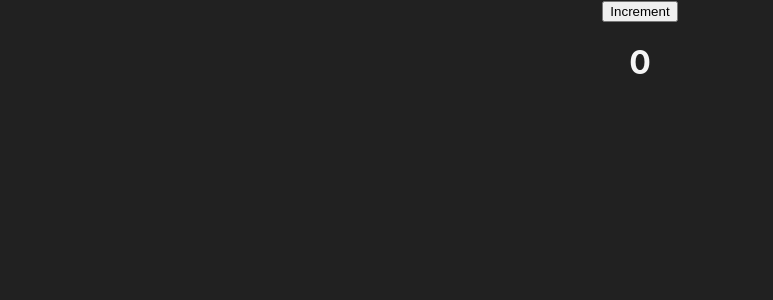
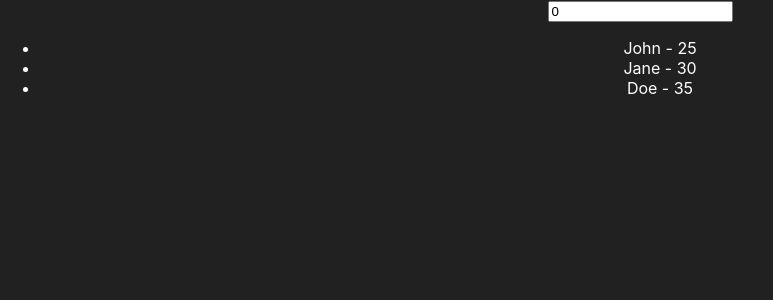
Before and after one commit to vishalnagle/React-Tutorial, a React (Create React App) app: page / in a window 1280 px wide. Shown: the top 300 px of the page, without its empty margins (0-773 px from the left). Built offline with nearby package versions, Linux system fonts and the light colour scheme.

Commit message:
useMemo example added

```diff
--- a/src/App.js
+++ b/src/App.js
@@ -16,6 +16,10 @@ import CallbackUse from './hooks/useCallback/CallbackUse';
 import PassingCallback from './hooks/useCallback/PassingCallback';
 import DependencyCallback from './hooks/useCallback/DependencyCallback';
 import ExpensiveOperation from './hooks/useCallback/ExpensiveOperation';
+import MemoBasicUsage from './hooks/useMemo/MemoBasicUsage';
+import FilterArrayMemo from './hooks/useMemo/FilterArrayMemo';
+import ReCreationFunc from './hooks/useMemo/ReCreationFunc';
+import MemoDerivedData from './hooks/useMemo/MemoDerivedData';
 
 function App() {
   return (
@@ -45,14 +49,19 @@ function App() {
       {/* <SignupForm/> */}
       {/* <ReducerTodoList/> */}
 
-
       {/* 5. useCallback examples */}
       {/* <CallbackUse/> */}
       {/* <PassingCallback/> */}
       {/* <DependencyCallback/> */}
-      <ExpensiveOperation/>
+      {/* <ExpensiveOperation/> */}
 
 
+      {/* 6. useMemo examples */}
+
+      {/* <MemoBasicUsage/> */}
+      {/* <FilterArrayMemo/> */}
+      {/* <ReCreationFunc/> */}
+      <MemoDerivedData/>
     </div>
   );
 }
--- /dev/null
+++ b/src/hooks/useMemo/FilterArrayMemo.js
@@ -0,0 +1,32 @@
+import React, { useMemo, useState } from 'react';
+
+function FilterArrayMemo() {
+  const [query, setQuery] = useState('');
+  const [list] = useState(() =>
+    Array.from({ length: 10000 }, (_, i) => `Item ${i}`)
+  );
+
+  const filteredList = useMemo(() => {
+    console.log('Filtering...');
+    return list.filter((item) => item.toLowerCase().includes(query.toLowerCase()));
+  }, [query, list]);
+
+  // Filtering the array only re-runs when query or list changes, preventing unnecessary calculations.
+
+  return (
+    <div>
+      <input
+        type="text"
+        value={query}
+        onChange={(e) => setQuery(e.target.value)}
+        placeholder="Search..."
+      />
+      <ul>
+        {filteredList.map((item, index) => (
+          <li style={{color:"white"}} key={index}>{item}</li>
+        ))}
+      </ul>
+    </div>
+  );
+}
+export default FilterArrayMemo;
--- /dev/null
+++ b/src/hooks/useMemo/MemoBasicUsage.js
@@ -0,0 +1,28 @@
+import React,{useState,useMemo} from "react";
+
+
+const MemoBasicUsage = ()=>{
+    const [count,setCount] = useState(0);
+    const [text,setText] = useState("")
+
+    const expensiveCalculation = (num)=>{
+        console.log("calculating...")
+        for(let i=0;i<100;i++){} //heavy computation
+        return num * 2
+    }
+    // I set the loop till 1000000000 but the system got hanged so setted to 100
+    // The expensiveCalculation function only runs when count changes, not when text changes.
+
+    const memoizedValue = useMemo(()=>expensiveCalculation(count),[count])
+
+
+
+    return (<div>
+        <h1>Count: {count}</h1>
+        <button onClick={()=>setCount(count+1)}>Increment</button>
+        <h1>Memoized value: {memoizedValue}</h1>
+        <input type="text" value={text} onChange={(e)=>setText(e.target.value)}/>
+    </div>)
+}
+
+export default MemoBasicUsage;
--- /dev/null
+++ b/src/hooks/useMemo/MemoDerivedData.js
@@ -0,0 +1,32 @@
+import React, { useState, useMemo } from 'react';
+
+function MemoDerivedData() {
+  const [rows, setRows] = useState([
+    { id: 1, name: 'John', age: 25 },
+    { id: 2, name: 'Jane', age: 30 },
+    { id: 3, name: 'Doe', age: 35 },
+  ]);
+  const [filterAge, setFilterAge] = useState(0);
+
+  const filteredRows = useMemo(
+    () => rows.filter((row) => row.age > filterAge),
+    [rows, filterAge]
+  );
+
+  return (
+    <div>
+      <input
+        type="number"
+        value={filterAge}
+        onChange={(e) => setFilterAge(Number(e.target.value))}
+        placeholder="Filter by age"
+      />
+      <ul>
+        {filteredRows.map((row) => (
+          <li style={{color:"white"}} key={row.id}>{row.name} - {row.age}</li>
+        ))}
+      </ul>
+    </div>
+  );
+}
+export default MemoDerivedData;
--- /dev/null
+++ b/src/hooks/useMemo/ReCreationFunc.js
@@ -0,0 +1,21 @@
+
+import React,{useMemo,useState} from 'react'
+
+const ReCreationFunc = () => {
+    const [count, setCount] = useState(0);
+
+    const handleClick = useMemo(()=>()=>{
+        console.log(`Clicked count is ${count}`)
+    },[count])
+
+// The handleClick function is only recreated when count changes, which can help avoid unnecessary re-renders when passing it as a prop to child components.
+
+  return (
+    <div>
+      <button onClick={() => setCount((prev) => prev + 1)}>Increment</button>
+      <button onClick={handleClick}>Log Count</button>
+    </div>
+  )
+}
+
+export default ReCreationFunc
```
Also changed, not shown: src/hooks/useMemo/useMemo.txt (added), 1 other file (tests, documents, lock files or other folders).
